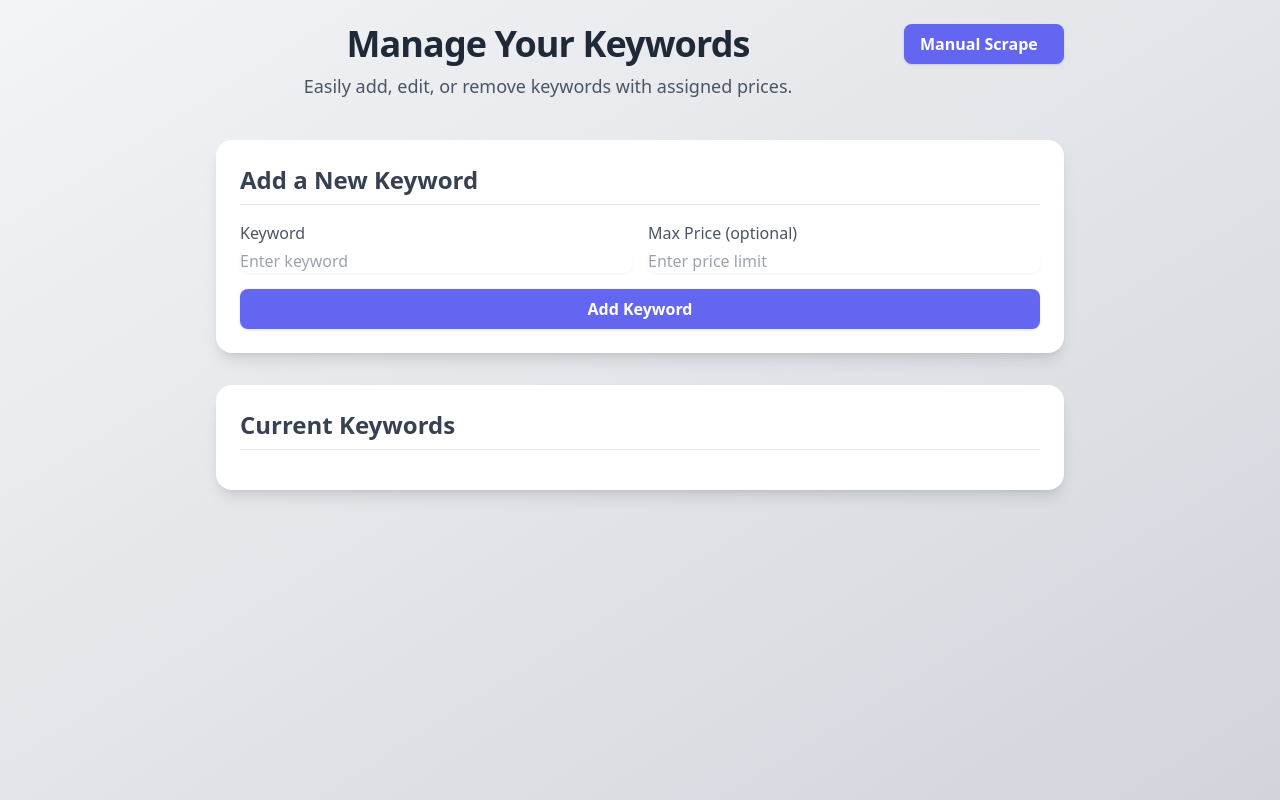
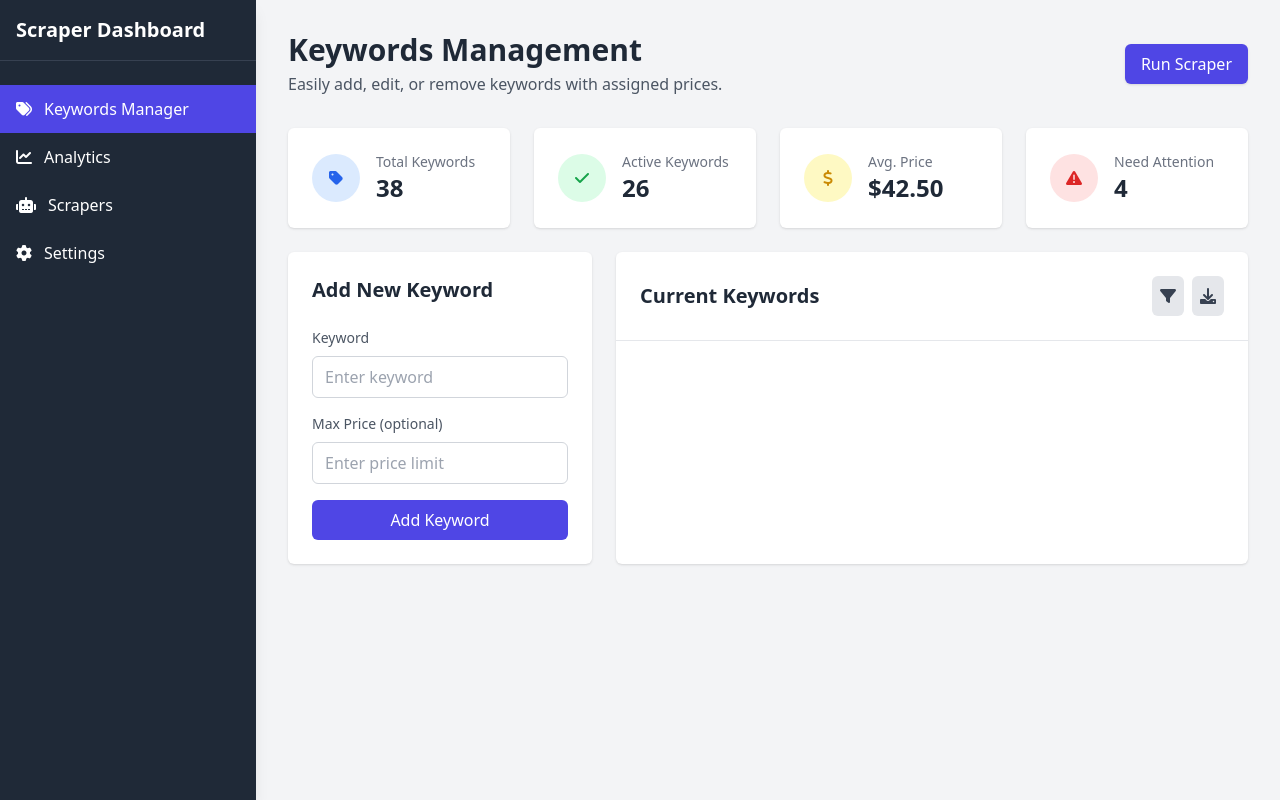
Before and after one commit to ivanczar/marketplace-scraper, a Flask app: template webserver/templates/index.html in a window 1280 px wide. Run offline with Flask 3, Linux system fonts and the light colour scheme; the template is opened without the code that fills it, so the values that code supplies are empty; some libraries are stand-ins or nearby versions.

Commit message:
update ui

```diff
--- a/webserver/templates/index.html
+++ b/webserver/templates/index.html
@@ -6,25 +6,61 @@
     <title>Manage Keywords</title>
     <script src="https://cdn.tailwindcss.com"></script>
     <script src="https://unpkg.com/htmx.org@1.9.10"></script>
+    <link rel="stylesheet" href="https://cdnjs.cloudflare.com/ajax/libs/font-awesome/6.0.0/css/all.min.css">
 </head>
-<body class="bg-gradient-to-br from-gray-100 to-gray-300 min-h-screen font-sans">
-    <!-- Page container -->
-    <div class="container mx-auto p-6 max-w-4xl">
-        <!-- Header -->
-        <div class="flex items-start justify-between mb-10">
-            <div class="flex-1 text-center">
-                <h1 class="text-4xl font-extrabold text-gray-800 tracking-tight">Manage Your Keywords</h1>
-                <p class="text-lg text-gray-600 mt-2">Easily add, edit, or remove keywords with assigned prices.</p>
+<body class="bg-gray-100 min-h-screen font-sans">
+    <!-- Sidebar -->
+    <div class="fixed top-0 left-0 h-full w-64 bg-gray-800 text-white shadow-lg hidden md:block">
+        <div class="p-4 border-b border-gray-700">
+            <h1 class="text-xl font-bold">Scraper Dashboard</h1>
         </div>
-            <div class="ml-6 flex-shrink-0">
+        <nav class="mt-6">
+            <ul>
+                <li class="px-4 py-3 bg-indigo-600 flex items-center">
+                    <i class="fas fa-tags mr-3"></i>
+                    <span>Keywords Manager</span>
+                </li>
+                <li class="px-4 py-3 hover:bg-gray-700 flex items-center cursor-pointer">
+                    <i class="fas fa-chart-line mr-3"></i>
+                    <span>Analytics</span>
+                </li>
+                <li class="px-4 py-3 hover:bg-gray-700 flex items-center cursor-pointer">
+                    <i class="fas fa-robot mr-3"></i>
+                    <span>Scrapers</span>
+                </li>
+                <li class="px-4 py-3 hover:bg-gray-700 flex items-center cursor-pointer">
+                    <i class="fas fa-cog mr-3"></i>
+                    <span>Settings</span>
+                </li>
+            </ul>
+        </nav>
+    </div>
+
+    <!-- Mobile header -->
+    <div class="md:hidden bg-gray-800 text-white p-4 flex items-center justify-between">
+        <h1 class="text-xl font-bold">SEO Dashboard</h1>
+        <button class="text-white">
+            <i class="fas fa-bars text-xl"></i>
+        </button>
+    </div>
+
+    <!-- Main content -->
+    <div class="md:ml-64 p-4 md:p-8">
+        <!-- Page header -->
+        <div class="flex flex-col md:flex-row md:items-center md:justify-between mb-8">
+            <div>
+                <h1 class="text-2xl md:text-3xl font-bold text-gray-800">Keywords Management</h1>
+                <p class="text-gray-600 mt-1">Easily add, edit, or remove keywords with assigned prices.</p>
+            </div>
+            <div class="mt-4 md:mt-0">
                 <button
                     hx-get="/scrape"
                     hx-target="#startScraperText"
                     hx-swap="innerHTML"
                     hx-indicator="#spinner"
                     id="startScraper"
-                    class="bg-indigo-500 text-white font-semibold py-2 px-4 rounded-lg shadow hover:bg-indigo-600 transition-all flex items-center w-40">
-                    <span id="startScraperText">Manual Scrape</span>
+                    class="bg-indigo-600 text-white px-4 py-2 rounded-md shadow hover:bg-indigo-700 transition-all flex items-center">
+                    <span id="startScraperText">Run Scraper</span>
                     <div id="spinner" class="ml-2 text-white hidden">
                         <svg class="animate-spin h-5 w-5" viewBox="0 0 24 24">
                             <circle class="opacity-25" cx="12" cy="12" r="10" stroke="currentColor" stroke-width="4" fill="none"></circle>
@@ -35,30 +71,72 @@
             </div>
         </div>
 
+        <div class="grid grid-cols-1 lg:grid-cols-4 gap-6">
+            <!-- Statistics Cards -->
+            <div class="bg-white rounded-md shadow p-6 flex items-center">
+                <div class="w-12 h-12 rounded-full bg-blue-100 flex items-center justify-center mr-4">
+                    <i class="fas fa-tag text-blue-600"></i>
+                </div>
+                <div>
+                    <p class="text-gray-500 text-sm">Total Keywords</p>
+                    <p class="text-2xl font-bold text-gray-800">38</p>
+                </div>
+            </div>
+            <div class="bg-white rounded-md shadow p-6 flex items-center">
+                <div class="w-12 h-12 rounded-full bg-green-100 flex items-center justify-center mr-4">
+                    <i class="fas fa-check text-green-600"></i>
+                </div>
+                <div>
+                    <p class="text-gray-500 text-sm">Active Keywords</p>
+                    <p class="text-2xl font-bold text-gray-800">26</p>
+                </div>
+            </div>
+            <div class="bg-white rounded-md shadow p-6 flex items-center">
+                <div class="w-12 h-12 rounded-full bg-yellow-100 flex items-center justify-center mr-4">
+                    <i class="fas fa-dollar-sign text-yellow-600"></i>
+                </div>
+                <div>
+                    <p class="text-gray-500 text-sm">Avg. Price</p>
+                    <p class="text-2xl font-bold text-gray-800">$42.50</p>
+                </div>
+            </div>
+            <div class="bg-white rounded-md shadow p-6 flex items-center">
+                <div class="w-12 h-12 rounded-full bg-red-100 flex items-center justify-center mr-4">
+                    <i class="fas fa-exclamation-triangle text-red-600"></i>
+                </div>
+                <div>
+                    <p class="text-gray-500 text-sm">Need Attention</p>
+                    <p class="text-2xl font-bold text-gray-800">4</p>
+                </div>
+            </div>
+        </div>
+
+        <div class="grid grid-cols-1 lg:grid-cols-3 gap-6 mt-6">
             <!-- Add Keyword Form -->
-        <div class="bg-white shadow-lg rounded-2xl p-6 mb-8">
-            <h2 class="text-2xl font-semibold text-gray-700 mb-4 border-b pb-2">Add a New Keyword</h2>
+            <div class="bg-white rounded-md shadow p-6">
+                <div class="flex items-center mb-6">
+                    <h2 class="text-xl font-bold text-gray-800">Add New Keyword</h2>
+                </div>
+
                 <div class="space-y-4">
-                <div class="grid grid-cols-1 md:grid-cols-2 gap-4">
                     <div>
-                        <label for="word" class="block text-gray-600 font-medium mb-1">Keyword</label>
+                        <label for="word" class="block text-gray-600 text-sm font-medium mb-2">Keyword</label>
                         <input
                             type="text"
                             id="word"
                             name="word"
-                            class="w-full border-gray-300 rounded-lg shadow-sm focus:ring-indigo-500 focus:border-indigo-500"
+                            class="w-full px-3 py-2 border border-gray-300 rounded-md focus:outline-none focus:ring-2 focus:ring-indigo-500 focus:border-transparent"
                             placeholder="Enter keyword"
                             required>
                     </div>
                     <div>
-                        <label for="number_value" class="block text-gray-600 font-medium mb-1">Max Price (optional)</label>
+                        <label for="number_value" class="block text-gray-600 text-sm font-medium mb-2">Max Price (optional)</label>
                         <input
                             type="number"
                             id="number_value"
                             name="number_value"
-                            class="w-full border-gray-300 rounded-lg shadow-sm focus:ring-indigo-500 focus:border-indigo-500"
+                            class="w-full px-3 py-2 border border-gray-300 rounded-md focus:outline-none focus:ring-2 focus:ring-indigo-500 focus:border-transparent"
                             placeholder="Enter price limit">
-                    </div>
                     </div>
                     <button
                         hx-post="/add"
@@ -66,30 +144,53 @@
                         hx-target="#keywords-list"
                         hx-swap="outerHTML"
                         type="button"
-                    class="w-full bg-indigo-500 text-white font-semibold py-2 px-4 rounded-lg shadow hover:bg-indigo-600 transition-all">
+                        class="w-full bg-indigo-600 text-white font-medium py-2 px-4 rounded-md hover:bg-indigo-700 transition-all">
                         Add Keyword
                     </button>
                 </div>
             </div>
 
             <!-- Keyword List -->
-        <div class="bg-white shadow-lg rounded-2xl p-6">
-            <h2 class="text-2xl font-semibold text-gray-700 mb-4 border-b pb-2">Current Keywords</h2>
-            <div id="keywords-list">
+            <div class="lg:col-span-2 bg-white rounded-md shadow">
+                <div class="p-6 border-b border-gray-200">
+                    <div class="flex items-center justify-between">
+                        <h2 class="text-xl font-bold text-gray-800">Current Keywords</h2>
+                        <div class="flex space-x-2">
+                            <button class="bg-gray-200 text-gray-700 p-2 rounded-md hover:bg-gray-300">
+                                <i class="fas fa-filter"></i>
+                            </button>
+                            <button class="bg-gray-200 text-gray-700 p-2 rounded-md hover:bg-gray-300">
+                                <i class="fas fa-download"></i>
+                            </button>
+                        </div>
+                    </div>
+                </div>
+                <div id="keywords-list" class="p-6">
                     {% include 'keywords_list.html' %}
+                </div>
             </div>
         </div>
     </div>
 
     <!-- Toast Notification -->
-    <div id="toast" class="fixed bottom-4 right-4 bg-green-500 text-white p-4 rounded-md shadow-lg opacity-0 transition-opacity duration-300 pointer-events-none"></div>
+    <div id="toast" class="fixed bottom-4 right-4 bg-green-600 text-white px-4 py-3 rounded-md shadow-lg opacity-0 transition-opacity duration-300 pointer-events-none flex items-center space-x-2">
+        <i class="fas fa-check-circle"></i>
+        <span id="toast-message">Operation successful</span>
+    </div>
 
     <script>
         function showToast(message, color = "green") {
             const toast = document.getElementById("toast");
+            const toastMessage = document.getElementById("toast-message") || toast;
+
+            if (toastMessage !== toast) {
+                toastMessage.textContent = message;
+            } else {
                 toast.textContent = message;
-            toast.classList.remove("bg-green-500", "bg-red-500");
-            toast.classList.add(`bg-${color}-500`);
+            }
+
+            toast.classList.remove("bg-green-600", "bg-red-600");
+            toast.classList.add(`bg-${color}-600`);
             toast.classList.remove("opacity-0");
             toast.classList.add("opacity-100");
 
@@ -114,23 +215,23 @@
             eventSource.onmessage = function(event) {
                 const data = event.data;
                 if (data === "scraping_started") {
-                    startScraperText.textContent = "Scraping started...";
+                    startScraperText.innerHTML = '<i class="fas fa-magic mr-2"></i> Scraping started...';
                 } else if (data === "progress_update") {
-                    startScraperText.textContent = "Progress update...";
+                    startScraperText.innerHTML = '<i class="fas fa-magic mr-2"></i> Progress update...';
                 } else if (data === "scraping_complete") {
                     showToast("Scraping Complete!");
                     eventSource.close();
                     startScraperButton.disabled = false;
                     spinner.classList.add("hidden");
-                    startScraperText.textContent = "Manual Scrape";
+                    startScraperText.innerHTML = '<i class="fas fa-magic mr-2"></i> Manual Scraper';
                 } else if (data.startsWith("scraping_error:")) {
-                    showToast(data, "red");
+                    showToast("Scraping Failed: " + data.replace("scraping_error:", ""));
                     eventSource.close();
                     startScraperButton.disabled = false;
                     spinner.classList.add("hidden");
-                    startScraperText.textContent = "Manual Scrape";
+                    startScraperText.innerHTML = '<i class="fas fa-magic mr-2"></i> Cast Scraping Spell';
                 } else {
-                    startScraperText.textContent = data;
+                    startScraperText.innerHTML = '<i class="fas fa-magic mr-2"></i> ' + data;
                 }
             };
         });
@@ -139,7 +240,7 @@
             if (event.detail.target.id === 'keywords-list') {
                 document.getElementById('word').value = '';
                 document.getElementById('number_value').value = '';
-                showToast("Keyword added successfully");
+                showToast("Keyword successfully");
             }
         });
     </script>
```
Lines whose indentation alone changed are shown as unchanged.
